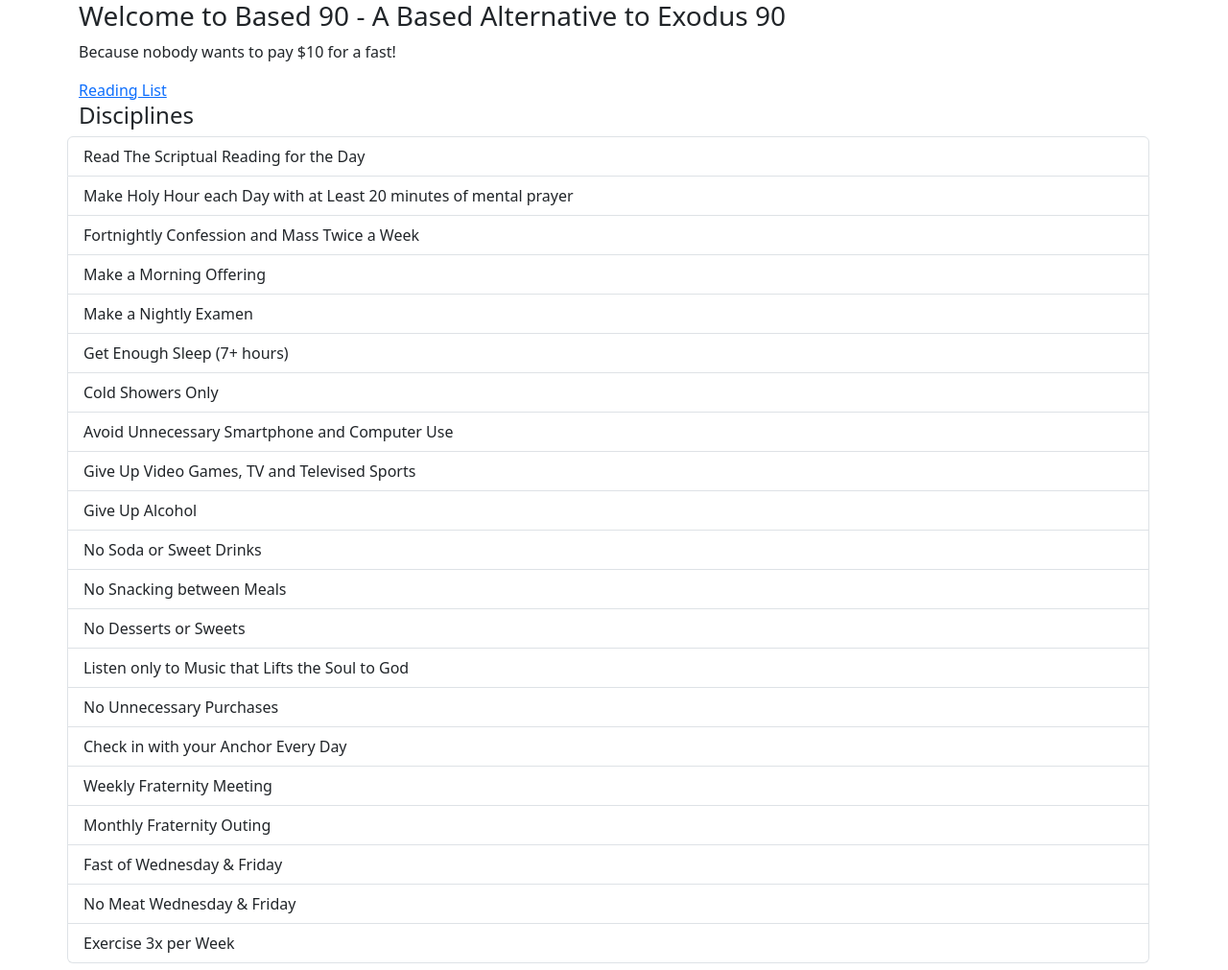
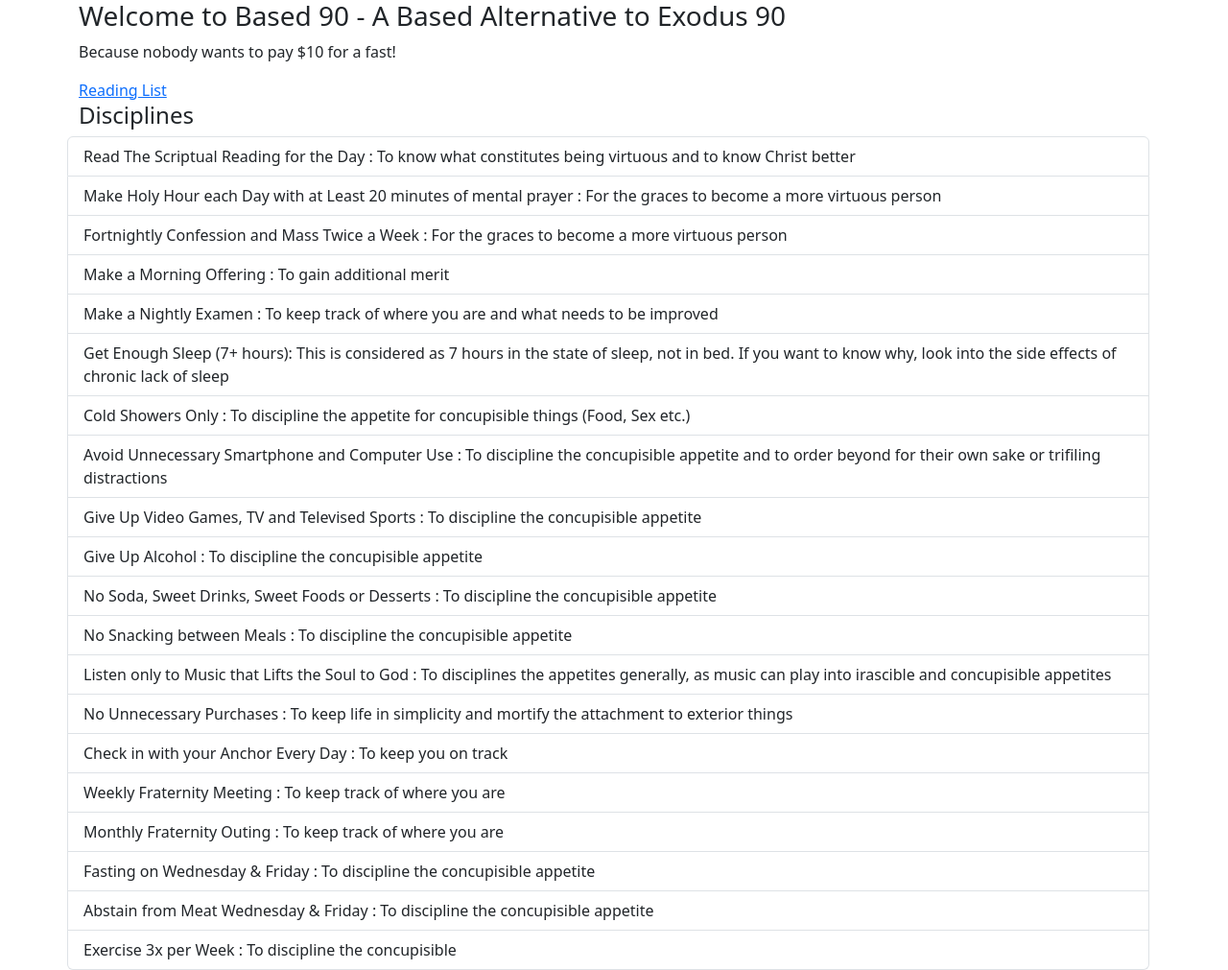
Before and after one commit to TercioOfParma/Based-90-, a plain HTML site: page index.html in a window 1280 px wide. Shown: the whole page at 96% size. Drawn offline with nearby package versions, Linux system fonts and the light colour scheme.

Commit message:
Update reasons

```diff
--- a/index.html
+++ b/index.html
@@ -14,27 +14,26 @@
                 <a href="ReadingPlan.html">Reading List</a>
                 <h4>Disciplines</h4>
                 <ul class="list-group">
-                    <li class="list-group-item">Read The Scriptual Reading for the Day</li>
-                    <li class="list-group-item">Make Holy Hour each Day with at Least 20 minutes of mental prayer</li>
-                    <li class="list-group-item">Fortnightly Confession and Mass Twice a Week</li>
-                    <li class="list-group-item">Make a Morning Offering</li>
-                    <li class="list-group-item">Make a Nightly Examen</li>
-                    <li class="list-group-item">Get Enough Sleep (7+ hours)</li>
-                    <li class="list-group-item">Cold Showers Only</li>
-                    <li class="list-group-item">Avoid Unnecessary Smartphone and Computer Use</li>
-                    <li class="list-group-item">Give Up Video Games, TV and Televised Sports</li>
-                    <li class="list-group-item">Give Up Alcohol</li>
-                    <li class="list-group-item">No Soda or Sweet Drinks</li>
-                    <li class="list-group-item">No Snacking between Meals</li>
-                    <li class="list-group-item">No Desserts or Sweets</li>
-                    <li class="list-group-item">Listen only to Music that Lifts the Soul to God</li>
-                    <li class="list-group-item">No Unnecessary Purchases</li>
-                    <li class="list-group-item">Check in with your Anchor Every Day</li>
-                    <li class="list-group-item">Weekly Fraternity Meeting</li>
-                    <li class="list-group-item">Monthly Fraternity Outing</li>
-                    <li class="list-group-item">Fast of Wednesday & Friday</li>
-                    <li class="list-group-item">No Meat Wednesday & Friday</li>
-                    <li class="list-group-item">Exercise 3x per Week</li>
+                    <li class="list-group-item">Read The Scriptual Reading for the Day : To know what constitutes being virtuous and to know Christ better</li>
+                    <li class="list-group-item">Make Holy Hour each Day with at Least 20 minutes of mental prayer : For the graces to become a more virtuous person</li>
+                    <li class="list-group-item">Fortnightly Confession and Mass Twice a Week : For the graces to become a more virtuous person</li>
+                    <li class="list-group-item">Make a Morning Offering : To gain additional merit</li>
+                    <li class="list-group-item">Make a Nightly Examen : To keep track of where you are and what needs to be improved</li>
+                    <li class="list-group-item">Get Enough Sleep (7+ hours): This is considered as 7 hours in the state of sleep, not in bed. If you want to know why, look into the side effects of chronic lack of sleep</li>
+                    <li class="list-group-item">Cold Showers Only : To discipline the appetite for concupisible things (Food, Sex etc.)</li>
+                    <li class="list-group-item">Avoid Unnecessary Smartphone and Computer Use : To discipline the concupisible appetite and to order beyond for their own sake or trifiling distractions</li>
+                    <li class="list-group-item">Give Up Video Games, TV and Televised Sports : To discipline the concupisible appetite</li>
+                    <li class="list-group-item">Give Up Alcohol : To discipline the concupisible appetite</li>
+                    <li class="list-group-item">No Soda, Sweet Drinks, Sweet Foods or Desserts : To discipline the concupisible appetite</li>
+                    <li class="list-group-item">No Snacking between Meals : To discipline the concupisible appetite</li>
+                    <li class="list-group-item">Listen only to Music that Lifts the Soul to God : To disciplines the appetites generally, as music can play into irascible and concupisible appetites</li>
+                    <li class="list-group-item">No Unnecessary Purchases : To keep life in simplicity and mortify the attachment to exterior things</li>
+                    <li class="list-group-item">Check in with your Anchor Every Day : To keep you on track</li>
+                    <li class="list-group-item">Weekly Fraternity Meeting : To keep track of where you are </li>
+                    <li class="list-group-item">Monthly Fraternity Outing : To keep track of where you are </li>
+                    <li class="list-group-item">Fasting on Wednesday & Friday : To discipline the concupisible appetite</li>
+                    <li class="list-group-item">Abstain from Meat Wednesday & Friday : To discipline the concupisible appetite</li>
+                    <li class="list-group-item">Exercise 3x per Week : To discipline the concupisible</li>
                 </ul>
             </div>
         </div>
```
